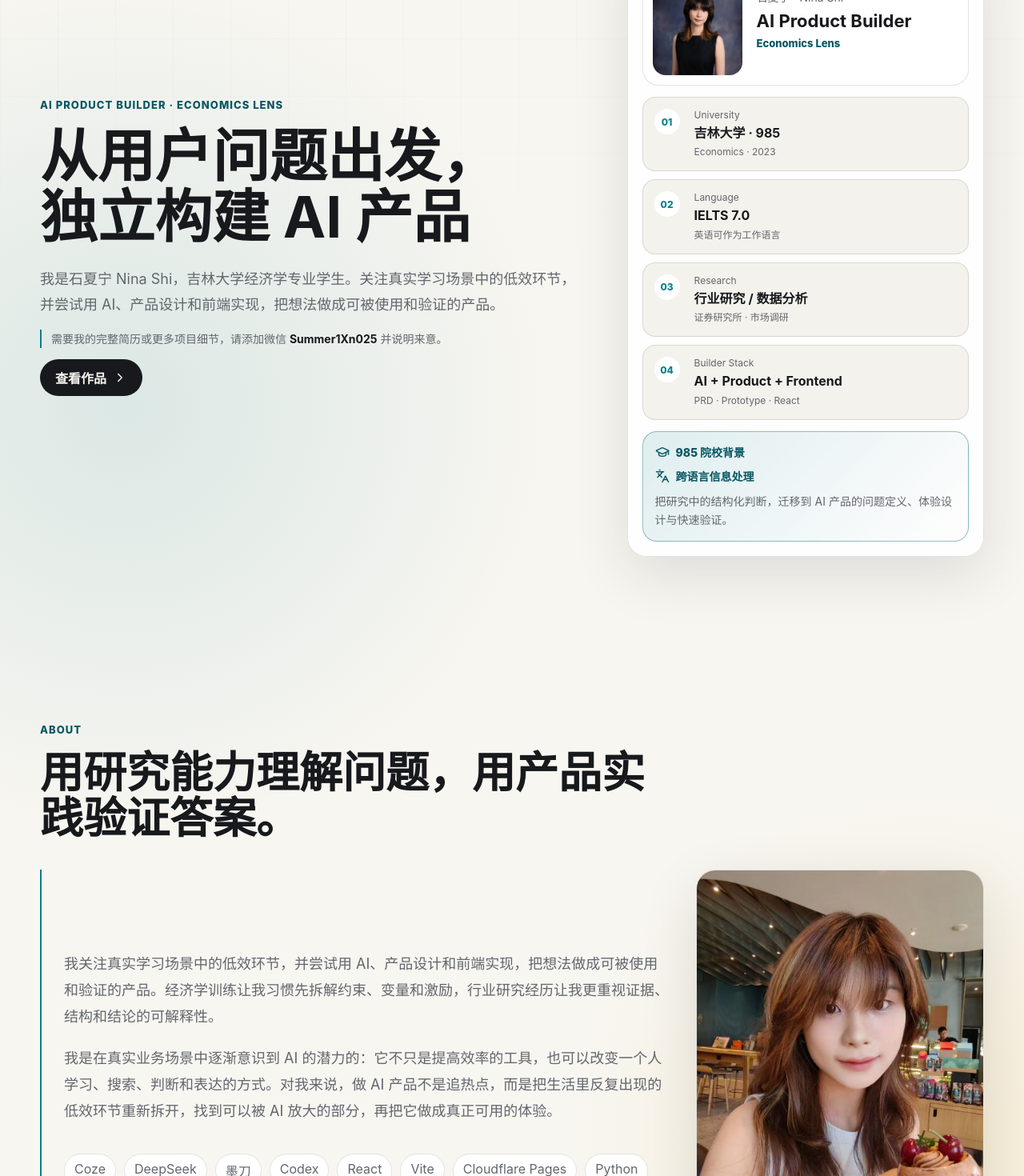
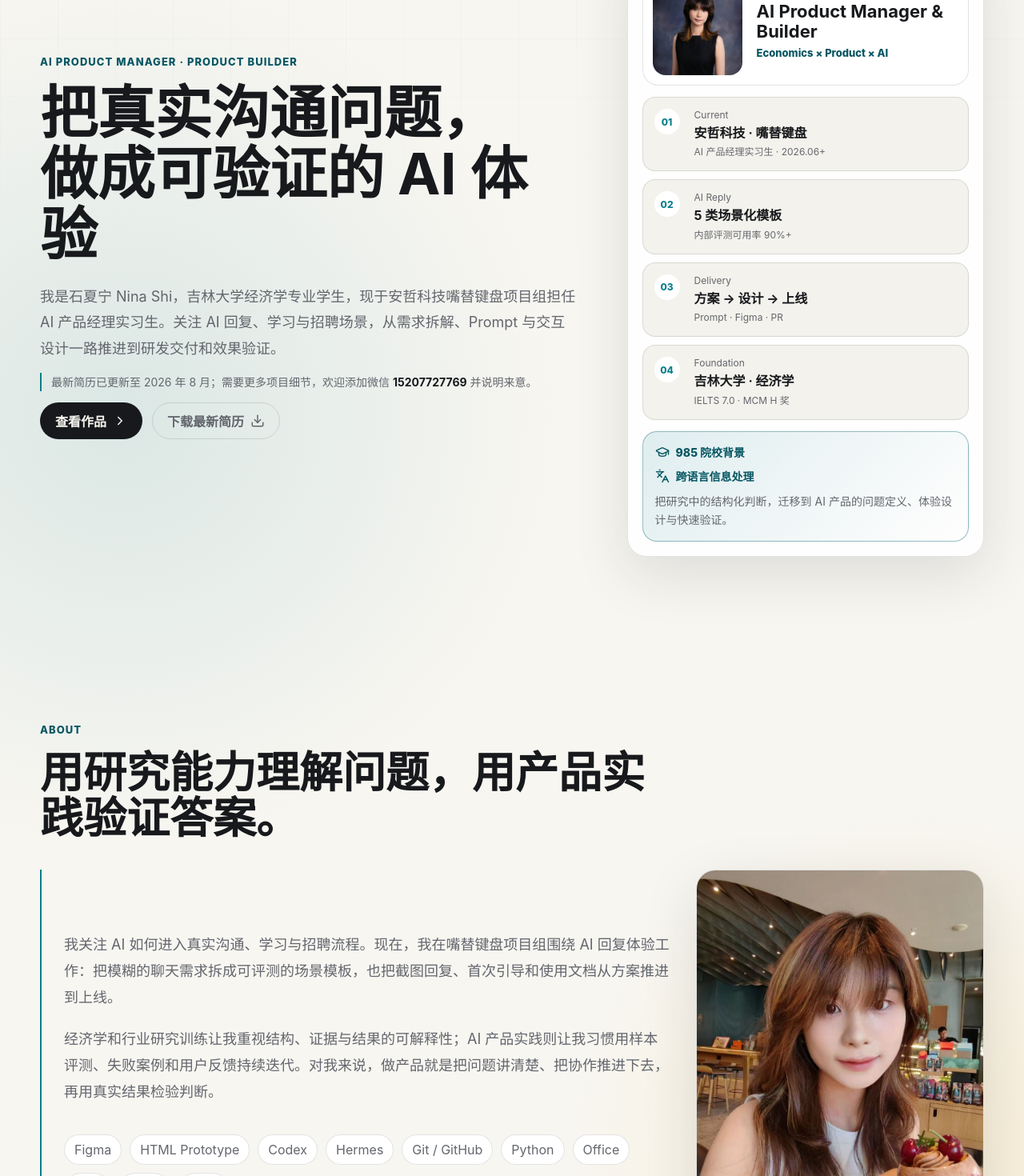
Before and after one commit to afterDDL/personal-website, a React (Vite) app: page / in a window 1280 px wide. Shown: the part 240-1710 px from the top of the page at 80% size. Built offline with nearby package versions, Linux system fonts and the light colour scheme.

Commit message:
Update portfolio from latest resume

```diff
--- a/index.html
+++ b/index.html
@@ -5,9 +5,24 @@
     <meta name="viewport" content="width=device-width, initial-scale=1.0" />
     <meta
       name="description"
-      content="石夏宁 Nina Shi 的个人作品集与在线简历，聚焦经济学背景下的 AI 产品实践。"
+      content="石夏宁 Nina Shi 的个人作品集与在线简历，记录 AI 产品实习、独立项目与经济学背景。"
     />
-    <title>石夏宁 Nina Shi | AI Product Builder</title>
+    <meta property="og:type" content="website" />
+    <meta property="og:url" content="https://afterddl.com/" />
+    <meta property="og:title" content="石夏宁 Nina Shi | AI Product Manager &amp; Builder" />
+    <meta
+      property="og:description"
+      content="AI 产品实习、独立项目与经济学背景。"
+    />
+    <meta property="og:image" content="https://afterddl.com/og.png" />
+    <meta name="twitter:card" content="summary_large_image" />
+    <meta name="twitter:title" content="石夏宁 Nina Shi | AI Product Manager &amp; Builder" />
+    <meta
+      name="twitter:description"
+      content="AI 产品实习、独立项目与经济学背景。"
+    />
+    <meta name="twitter:image" content="https://afterddl.com/og.png" />
+    <title>石夏宁 Nina Shi | AI Product Manager &amp; Builder</title>
   </head>
   <body>
     <div id="root"></div>
--- a/src/main.jsx
+++ b/src/main.jsx
@@ -9,6 +9,7 @@ import {
   ChevronRight,
   CircleUserRound,
   Copy,
+  Download,
   ExternalLink,
   Github,
   GraduationCap,
@@ -30,8 +31,9 @@ import {
 import './styles.css';
 
 const REPORT_URL = '/assets/speakeasy-report.pdf';
+const RESUME_URL = '/assets/nina-shi-resume.pdf';
 const EMAIL = '1246012616@qq.com';
-const WECHAT = 'Summer1Xn025';
+const WECHAT = '15207727769';
 const MESSAGES_KEY = 'nina-shi-guestbook';
 const SITE_LIKES_KEY = 'nina-shi-site-likes';
 
@@ -45,39 +47,39 @@ const navItems = [
 
 const timeline = [
   {
-    year: '2023 - 至今',
+    year: '2023.09 - 2027.06',
     title: '经济学训练',
     place: '吉林大学 · 经济学专业',
     tag: 'Structured Thinking',
-    text: '系统学习统计学、计量经济学、宏微观经济学、金融学等课程，形成用数据、结构和约束条件理解问题的基础方法。',
+    text: '在经济学训练中形成用数据、结构和约束条件理解问题的方法；雅思 7 分、大学英语六级，可使用英文资料开展研究与日常工作。',
   },
   {
-    year: '2025',
-    title: '行业研究实习',
-    place: '光大证券研究所 / 开源证券研究所',
+    year: '2025.07 - 2025.11',
+    title: '汽车行业研究实习',
+    place: '开源证券研究所 · 汽车组',
     tag: 'Industry Research',
-    text: '参与能源、汽车行业研究，覆盖中煤能源、敏实集团、吉利汽车等公司，完成 3 篇个股深度报告相关研究与底稿整理，训练信息搜集、逻辑拆解和商业判断能力。',
+    text: '参与敏实集团、吉利汽车等上市公司深度研究，从竞争格局、经营数据、产业链、技术壁垒与车型等维度完成分析，并参与盈利预测、估值及深度报告撰写。',
   },
   {
-    year: '2025',
-    title: 'AI 工具与数据分析实践',
-    place: '丽兹行豪宅研究院',
-    tag: 'AI-assisted Research',
-    text: '使用 AI 工具、Excel、ThinkCell、Jupyter 等完成海内外竞对分析、数据可视化和战略可行性判断。',
-  },
-  {
-    year: '2026',
+    year: '2026.02 - 2026.04',
     title: 'AI 芯片招聘方向实习',
     place: '理想汽车北京研发总部',
     tag: 'Talent Mapping',
-    text: '梳理半导体产业链人才图谱，进行竞对组织研究、人才 Mapping 和候选人建联，理解技术岗位、产业结构和组织需求。',
+    text: '围绕 AI 芯片业务开展半导体人才 Mapping，梳理竞对、目标公司与核心岗位人才分布；在无具体 JD 的情况下推进高端岗位候选人 20+，建联成功率 70%。',
   },
   {
     year: '2026',
     title: 'MCM 建模竞赛与 AI 产品实践',
     place: 'MCM H 奖 / SpeakEasy / TalentBridge',
     tag: 'Product Building',
-    text: '获得美国大学生数学建模竞赛 H 奖，负责 Python 数据处理、仿真与可视化；随后独立完成 SpeakEasy 与 TalentBridge，从学习场景和招聘场景出发完成产品设计、开发、部署与验证。',
+    text: '获得美国大学生数学建模竞赛 H 奖，负责 Python 数据处理、建模仿真与可视化；独立完成 SpeakEasy 与 TalentBridge 两个 AI Web MVP 的需求分析、产品设计、开发与部署。',
+  },
+  {
+    year: '2026.06 - 至今',
+    title: 'AI 产品经理实习',
+    place: '安哲科技 · 嘴替键盘项目组',
+    tag: 'AI Product Delivery',
+    text: '围绕 C 端 AI 聊天回复体验，设计 5 个场景化模板并主持样本评测，各模板内部可用率均达到 90%+；负责截图回复功能从 Prompt、Figma 交互到研发交付的全流程，并主导重构 Onboarding、上线使用文档，参与冷启动渠道与裂变玩法验证。',
   },
 ];
 
@@ -163,13 +165,13 @@ const reportMetrics = [
   { label: '报告页数', value: '4 页' },
 ];
 
-const tools = ['Coze', 'DeepSeek', '墨刀', 'Codex', 'React', 'Vite', 'Cloudflare Pages', 'Python'];
+const tools = ['Figma', 'HTML Prototype', 'Codex', 'Hermes', 'Git / GitHub', 'Python', 'Office', '飞书', 'Wind', 'iFinD'];
 
 const profileSignals = [
-  { label: 'University', value: '吉林大学 · 985', detail: 'Economics · 2023' },
-  { label: 'Language', value: 'IELTS 7.0', detail: '英语可作为工作语言' },
-  { label: 'Research', value: '行业研究 / 数据分析', detail: '证券研究所 · 市场调研' },
-  { label: 'Builder Stack', value: 'AI + Product + Frontend', detail: 'PRD · Prototype · React' },
+  { label: 'Current', value: '安哲科技 · 嘴替键盘', detail: 'AI 产品经理实习生 · 2026.06+' },
+  { label: 'AI Reply', value: '5 类场景化模板', detail: '内部评测可用率 90%+' },
+  { label: 'Delivery', value: '方案 → 设计 → 上线', detail: 'Prompt · Figma · PR' },
+  { label: 'Foundation', value: '吉林大学 · 经济学', detail: 'IELTS 7.0 · MCM H 奖' },
 ];
 
 function App() {
@@ -266,7 +268,7 @@ function App() {
       <header className="site-header">
         <a className="brand" href="#home" aria-label="回到首页">
           <span>Nina Shi</span>
-          <small>AI Product Builder</small>
+          <small>AI Product Manager &amp; Builder</small>
         </a>
         <nav className="desktop-nav" aria-label="主导航">
           {navItems.map((item) => (
@@ -289,20 +291,23 @@ function App() {
       <main>
         <section className="hero section" id="home">
           <div className="hero-copy reveal">
-            <p className="eyebrow">AI Product Builder · Economics Lens</p>
+            <p className="eyebrow">AI Product Manager · Product Builder</p>
             <h1>
-              从用户问题出发，
-              <span>独立构建 AI 产品</span>
+              把真实沟通问题，
+              <span>做成可验证的 AI 体验</span>
             </h1>
             <p className="hero-text">
-              我是石夏宁 Nina Shi，吉林大学经济学专业学生。关注真实学习场景中的低效环节，并尝试用 AI、产品设计和前端实现，把想法做成可被使用和验证的产品。
+              我是石夏宁 Nina Shi，吉林大学经济学专业学生，现于安哲科技嘴替键盘项目组担任 AI 产品经理实习生。关注 AI 回复、学习与招聘场景，从需求拆解、Prompt 与交互设计一路推进到研发交付和效果验证。
             </p>
             <p className="hero-contact-note">
-              需要我的完整简历或更多项目细节，请添加微信 <strong>{WECHAT}</strong> 并说明来意。
+              最新简历已更新至 2026 年 8 月；需要更多项目细节，欢迎添加微信 <strong>{WECHAT}</strong> 并说明来意。
             </p>
             <div className="hero-actions">
               <a className="button primary" href="#projects">
                 查看作品 <ChevronRight size={18} />
+              </a>
+              <a className="button ghost" href={RESUME_URL} download="石夏宁简历-260818.pdf">
+                下载最新简历 <Download size={18} />
               </a>
             </div>
           </div>
@@ -314,8 +319,8 @@ function App() {
               </div>
               <div>
                 <p>石夏宁 · Nina Shi</p>
-                <strong>AI Product Builder</strong>
-                <span>Economics Lens</span>
+                <strong>AI Product Manager &amp; Builder</strong>
+                <span>Economics × Product × AI</span>
               </div>
             </div>
             <div className="signal-list">
@@ -352,10 +357,10 @@ function App() {
           <div className="about-layout">
             <div className="about-copy">
               <p>
-                我关注真实学习场景中的低效环节，并尝试用 AI、产品设计和前端实现，把想法做成可被使用和验证的产品。经济学训练让我习惯先拆解约束、变量和激励，行业研究经历让我更重视证据、结构和结论的可解释性。
+                我关注 AI 如何进入真实沟通、学习与招聘流程。现在，我在嘴替键盘项目组围绕 AI 回复体验工作：把模糊的聊天需求拆成可评测的场景模板，也把截图回复、首次引导和使用文档从方案推进到上线。
               </p>
               <p>
-              我是在真实业务场景中逐渐意识到 AI 的潜力的：它不只是提高效率的工具，也可以改变一个人学习、搜索、判断和表达的方式。对我来说，做 AI 产品不是追热点，而是把生活里反复出现的低效环节重新拆开，找到可以被 AI 放大的部分，再把它做成真正可用的体验。
+                经济学和行业研究训练让我重视结构、证据与结果的可解释性；AI 产品实践则让我习惯用样本评测、失败案例和用户反馈持续迭代。对我来说，做产品就是把问题讲清楚、把协作推进下去，再用真实结果检验判断。
               </p>
               <div className="tool-cloud">
                 {tools.map((tool) => (
@@ -684,14 +689,17 @@ function App() {
           <div className="section-heading split-heading">
             <div>
               <p className="eyebrow">Timeline</p>
-              <h2>从经济学训练到 AI 产品实践的能力迁移。</h2>
+              <h2>从研究、招聘到 AI 产品交付的能力迁移。</h2>
             </div>
+            <a className="button secondary compact" href={RESUME_URL} download="石夏宁简历-260818.pdf">
+              下载最新版简历 <Download size={16} />
+            </a>
           </div>
           <div className="timeline">
             {timeline.map((item, index) => (
               <article className="timeline-item" key={`${item.year}-${item.title}`}>
                 <div className="timeline-marker">
-                  {index === 0 ? <BookOpen size={18} /> : index === 4 ? <Sparkles size={18} /> : <BriefcaseBusiness size={18} />}
+                  {index === 0 ? <BookOpen size={18} /> : index === timeline.length - 1 ? <Sparkles size={18} /> : <BriefcaseBusiness size={18} />}
                 </div>
                 <div className="timeline-content">
                   <div className="timeline-topline">
@@ -721,6 +729,11 @@ function App() {
               <a className="contact-link" href="https://github.com/afterDDL" target="_blank" rel="noreferrer">
                 <Github size={18} />
                 <span>github.com/afterDDL</span>
+                <ArrowUpRight size={16} />
+              </a>
+              <a className="contact-link" href={RESUME_URL} download="石夏宁简历-260818.pdf">
+                <Download size={18} />
+                <span>下载最新版简历</span>
                 <ArrowUpRight size={16} />
               </a>
               <button className="contact-link" type="button" onClick={() => copyText(WECHAT, 'wechat')}>
```
Also changed, not shown: public/og.png (added), 1 other file (tests, documents, lock files or other folders).
